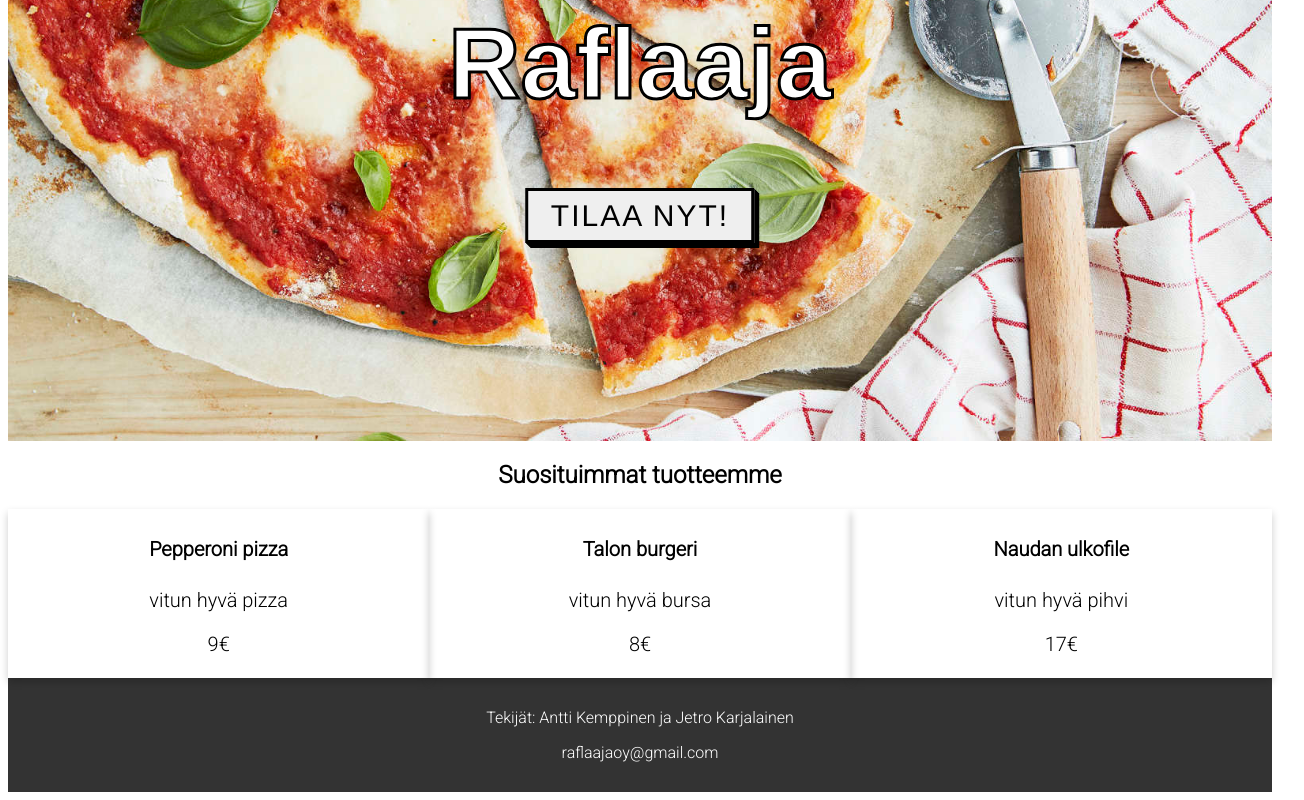
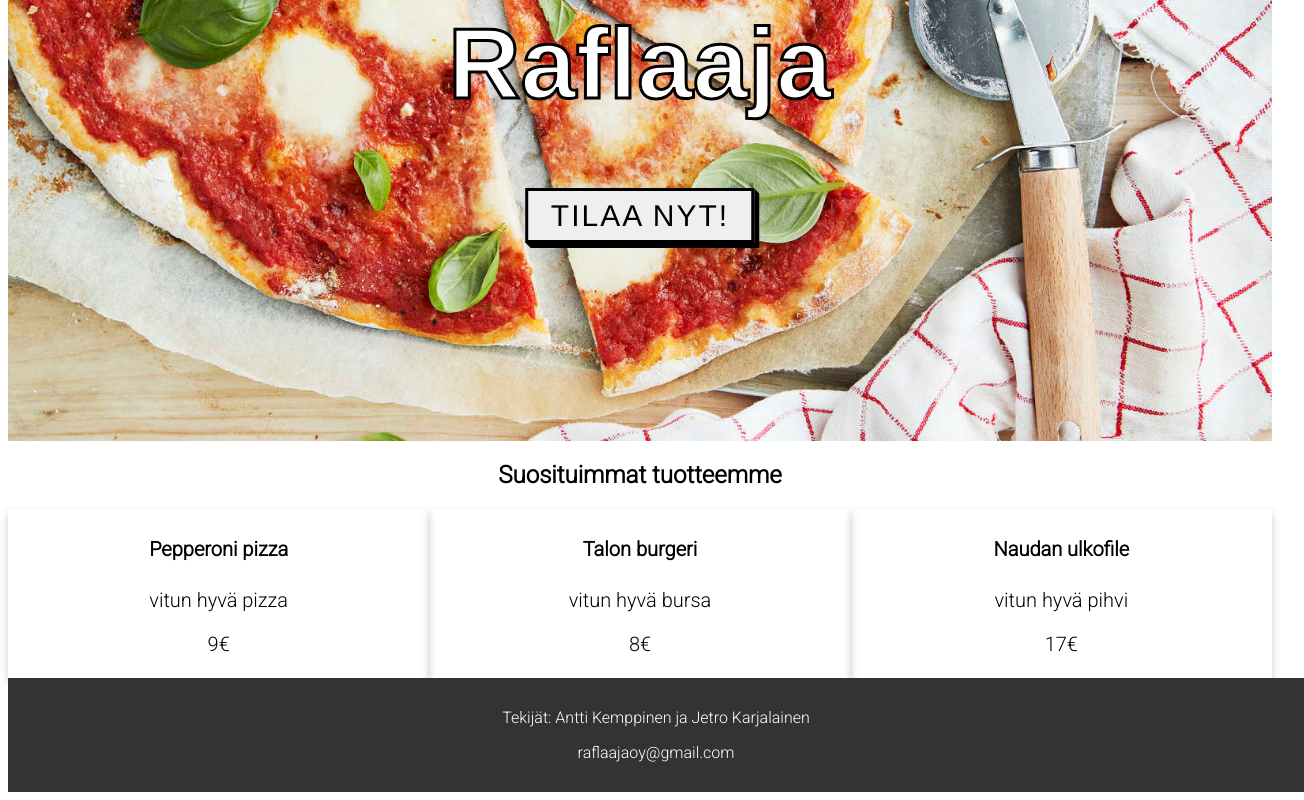
Before and after one commit to JKarjalainen/Raflaaja.API, a Vue app in the folder raflaaja.ui/: page / in a window 1280 px wide. Shown: the part 316-1116 px from the top of the page, 1304 px wide, since content can reach past the window. Built offline with nearby package versions, Linux system fonts and the light colour scheme.

Commit message:
Kaikkien sivujen ui

```diff
--- a/raflaaja.ui/src/Views/ReservationsPage.vue
+++ b/raflaaja.ui/src/Views/ReservationsPage.vue
@@ -29,6 +29,7 @@
     <br>
     <br>
   </div>
+  <footer-bar></footer-bar>
 
 </template>
 
@@ -36,9 +37,10 @@
 import NavBar from "@/components/NavBar";
 import moment from "moment";
 import swal from "sweetalert";
+import FooterBar from "@/components/FooterBar";
 export default {
     name: "ReservationsPage",
-    components: {NavBar},
+    components: {NavBar,FooterBar},
     data() {
         return {
             reservations: [],
--- a/raflaaja.ui/src/Views/ShoppingCart.vue
+++ b/raflaaja.ui/src/Views/ShoppingCart.vue
@@ -17,16 +17,17 @@
       <button @click="addOrder()">Tilaa</button>
     </div>
   </div>
-
+  <footer-bar></footer-bar>
 </template>
 
 <script>
 import NavBar from "@/components/NavBar";
 import swal from "sweetalert";
+import FooterBar from "@/components/FooterBar";
 
 export default {
     name: "ShoppingCart",
-    components: {NavBar},
+    components: {NavBar,FooterBar},
     data() {
         return {
             products: [],
@@ -109,6 +110,7 @@ button {
   cursor: pointer;
   border: 3px solid;
   padding: 0.25em 0.5em;
+  margin-bottom: 20px;
   box-shadow: 1px 1px 0px 0px, 2px 2px 0px 0px, 3px 3px 0px 0px, 4px 4px 0px 0px, 5px 5px 0px 0px;
   position: relative;
   user-select: none;
--- a/raflaaja.ui/src/components/FooterBar.vue
+++ b/raflaaja.ui/src/components/FooterBar.vue
@@ -22,6 +22,9 @@ footer {
   text-align: center;
   padding: 14px 16px;
   text-decoration: none;
+  position: relative;
+  bottom: 0;
+  width: 100%;
 }
 
 </style>
```
